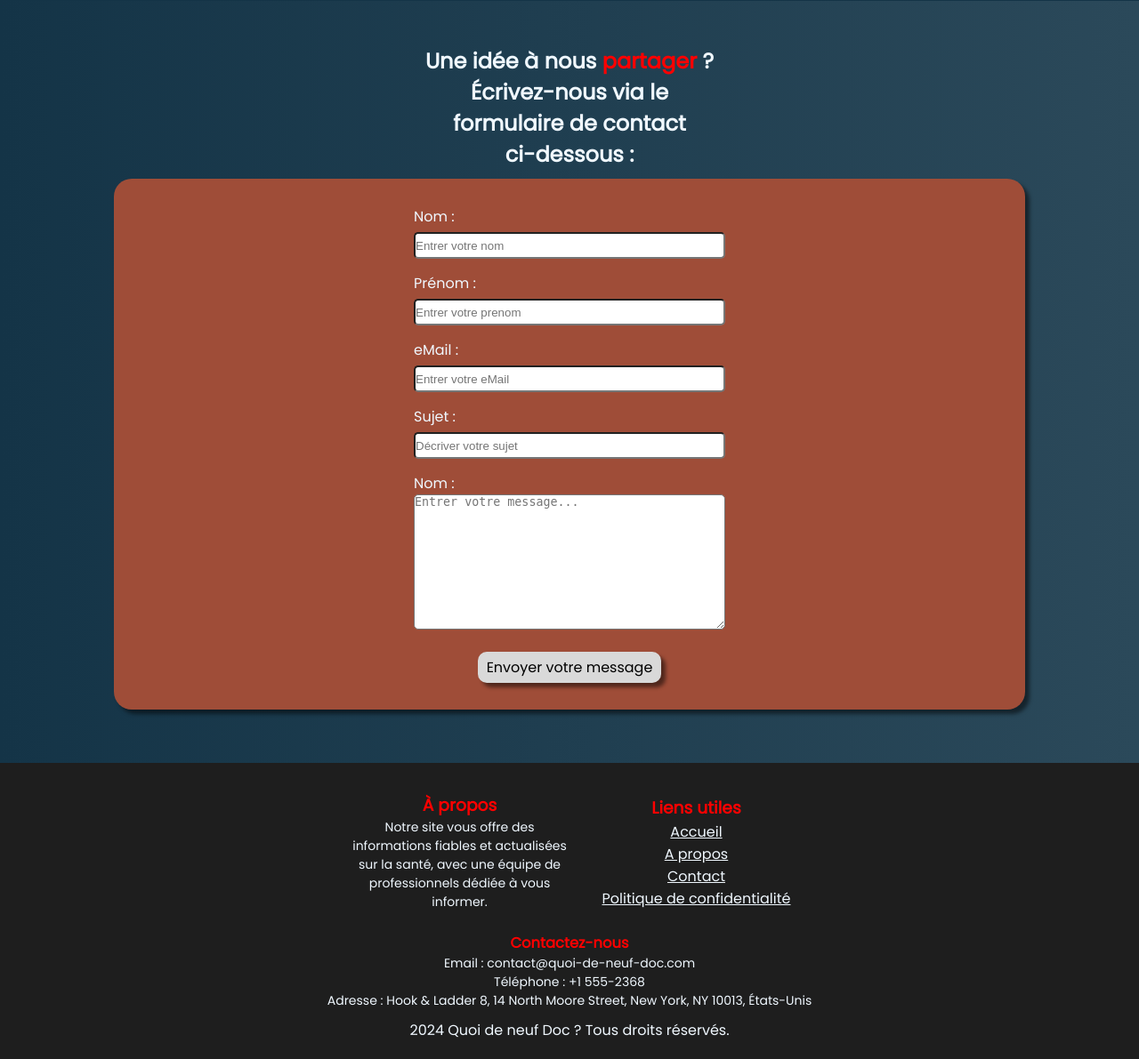
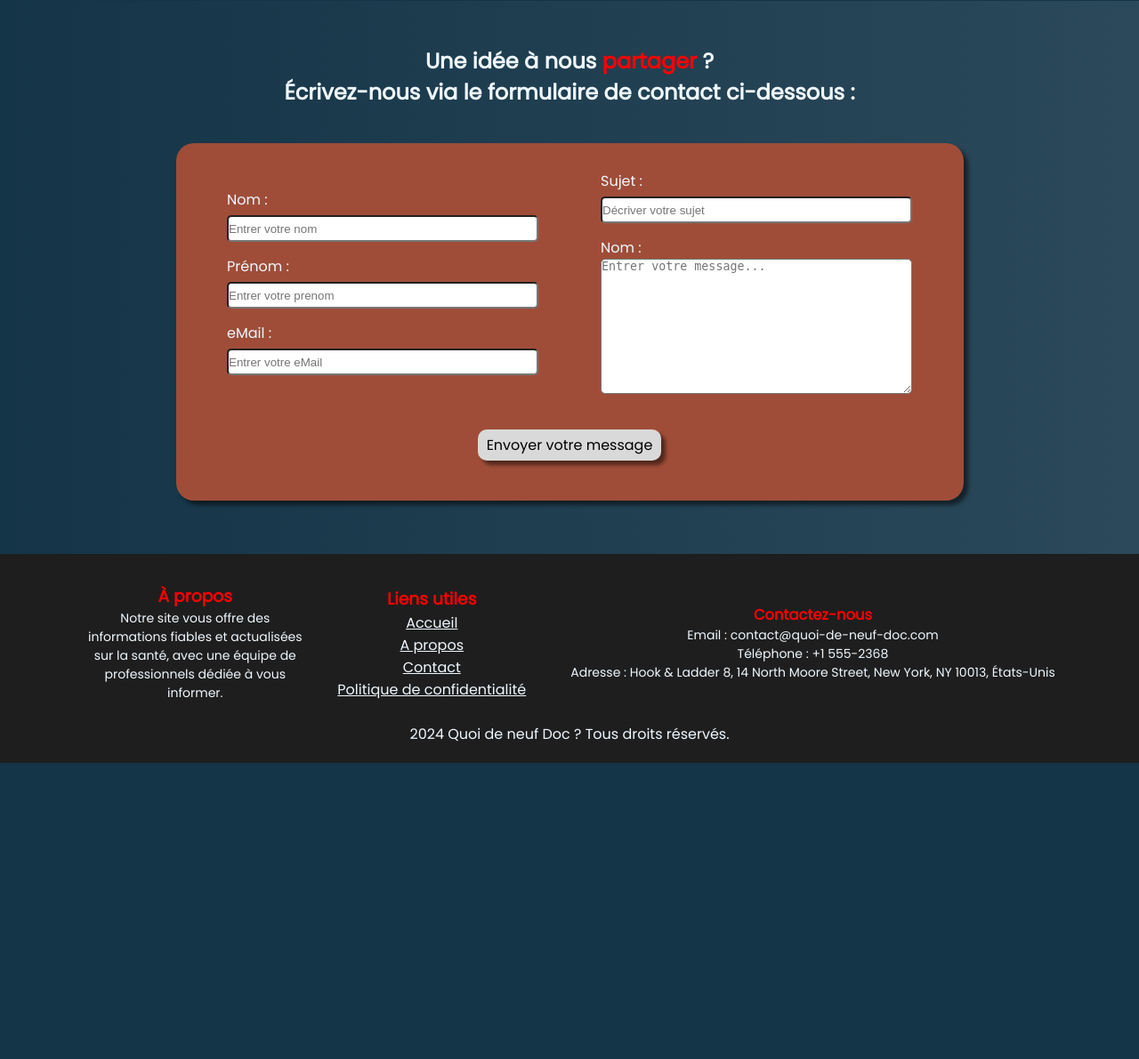
Before and after one commit to yrautcnasdemo/Quoi-de-Neuf-Doc, a PHP site: page / in a window 1280 px wide. Shown: the part 1633-2824 px from the top of the page at 89% size. After the commit the page ends 2491 px from the top, so only its background shows below. Run offline with PHP 8.4, Linux system fonts and the light colour scheme.

Commit message:
carte interractive & full homepage done

```diff
--- a/src/css/responsive.css
+++ b/src/css/responsive.css
@@ -39,6 +39,45 @@
     /*SEARCH*/
     .homepage-search {
         display: none;
+    }
+    /*FORMULAIRE*/
+    .title-form {
+        max-width: 800px;
+    }
+    .full-form {
+        max-width: 885px;
+        display: flex;
+        flex-direction: column;
+        justify-content: center;
+        align-items: center;
+        margin: 10px;
+        padding: 30px;
+        border-radius: 20px;
+        background-color: #9F4D38;
+        box-shadow: 5px 5px 4px rgba(0, 0, 0, 0.50);
+    }
+    .part-all {
+        display: flex;
+        flex-direction: row;
+        justify-content: center;
+        align-items: center;
+        gap: 40px;
+        max-width: 800px;
+        margin-bottom: 15px;
+    }
+    .part1 {
+        width: 80%;
+        display: flex;
+        flex-direction: column;
+        justify-content: center;
+        align-items: center;
+    }
+    .part2 {
+        width: 80%;
+        display: flex;
+        flex-direction: column;
+        justify-content: center;
+        align-items: center;
     }
 }
 
@@ -95,4 +134,13 @@
         text-align: start;
         padding: 0px 0px 0px 50px;
     }
+
+
+    .footer-content {
+        display: flex;
+        flex-direction: row;
+        justify-content: center;
+        align-items: center;
+        gap: 50px;
+    }
 }
--- a/src/css/style.css
+++ b/src/css/style.css
@@ -378,13 +378,21 @@ footer {
     align-items: center;
 }
 .title-form {
-    width: 350px;
+    max-width: 400px;
+    margin-bottom: 30px;
 }
 .title-form h4 {
     color: aliceblue;
     font-family: poppins;
     font-size: 24px;
     text-align: center;
+}
+.title-form p {
+    color: aliceblue;
+    font-family: poppins;
+    font-size: 24px;
+    text-align: center;
+    font-weight: bold;
 }
 .full-form {
     width: 80%;
@@ -397,6 +405,27 @@ footer {
     border-radius: 20px;
     background-color: #9F4D38;
     box-shadow: 5px 5px 4px rgba(0, 0, 0, 0.50);
+}
+.part-all {
+    display: flex;
+    flex-direction: column;
+    justify-content: center;
+    align-items: center;
+    width: 100%;
+}
+.part1 {
+    width: 80%;
+    display: flex;
+    flex-direction: column;
+    justify-content: center;
+    align-items: center;
+}
+.part2 {
+    width: 80%;
+    display: flex;
+    flex-direction: column;
+    justify-content: center;
+    align-items: center;
 }
 .form-input {
     max-width: 350px;
@@ -424,6 +453,7 @@ footer {
     background-color: #D9D9D9;
     color: black;
     margin-top: 10px;
+    margin-bottom: 15px;
     font-family: poppins;
     font-size: 16px;
     padding: 5px 10px;
--- a/src/index.php
+++ b/src/index.php
@@ -127,10 +127,13 @@
         <!-- /*CONTACT HOMEPAGE*/ -->
         <section class="homepage-form">
             <div class="title-form">
-                <h4>Une idée à nous <span class="red-span">partager</span> ? Écrivez-nous via le formulaire de contact <br> ci-dessous :</h4>
+                <h4>Une idée à nous <span class="red-span">partager</span> ?</h4>
+                <p>Écrivez-nous via le formulaire de contact ci-dessous :</p>
             </div>
 
-            <form class="full-form" action="">
+            <form class="full-form" action="POST">
+                <div class="part-all">
+                    <div class="part1">
                         <div class="form-input">
                             <span>Nom :</span>
                             <input type="text" placeholder="Entrer votre nom">
@@ -143,6 +146,9 @@
                             <span>eMail :</span>
                             <input type="mail" placeholder="Entrer votre eMail">
                         </div>
+                    </div>
+
+                    <div class="part2">
                         <div class="form-input">
                             <span>Sujet :</span>
                             <input type="text" placeholder="Décriver votre sujet">
@@ -150,6 +156,8 @@
                         <div class="form-input">
                             <span>Nom :</span>
                             <textarea id="text-area" name="text-area" rows="10" placeholder="Entrer votre message..."></textarea>
+                        </div>
+                    </div>
                 </div>
 
                 <button>Envoyer votre message</button>
```
Lines whose indentation alone changed are shown as unchanged.
